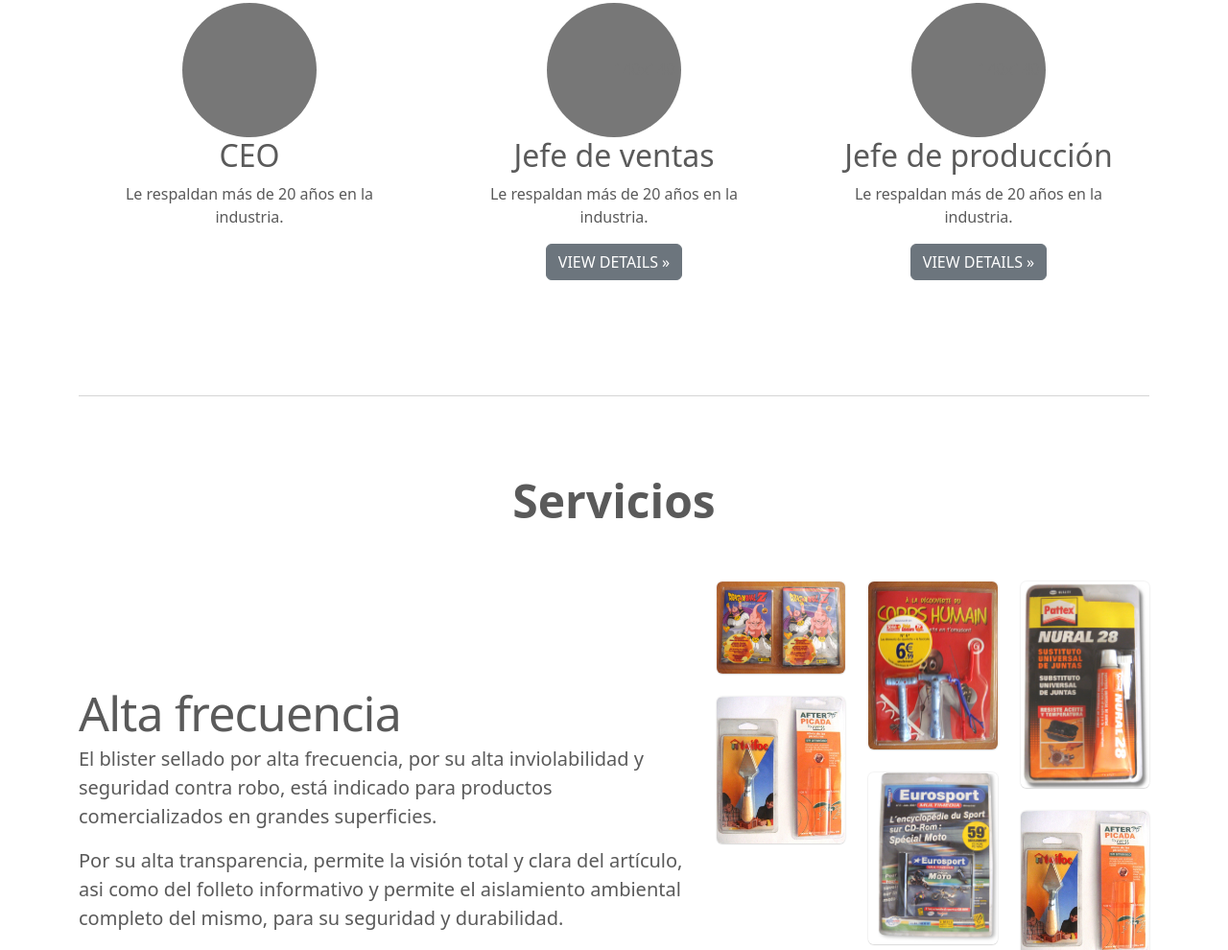
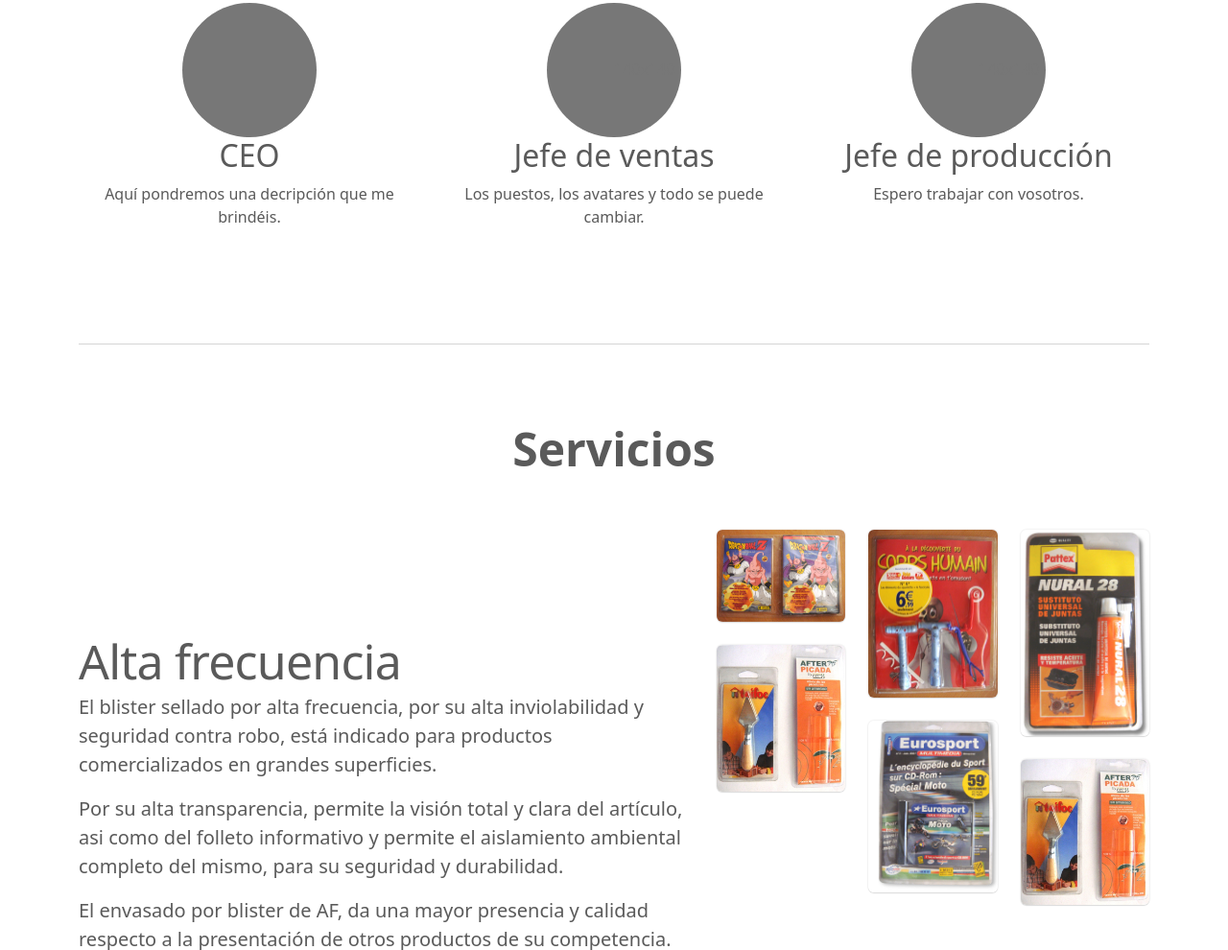
Before and after one commit to Benrhu/Industry-Theme, a plain HTML site: page index.html in a window 1280 px wide. Shown: the part 1266-2256 px from the top of the page at 96% size. Drawn offline with nearby package versions, Linux system fonts and the light colour scheme.

Commit message:
Funny sales method applied

```diff
--- a/index.html
+++ b/index.html
@@ -49,7 +49,7 @@
           <!-- Collapsible wrapper -->
           <div class=" navbar-collapse" id="navbarSupportedContent">
             <!-- Navbar brand -->
-            <a class="navbar-brand mt-2 mt-lg-0" href="#">
+            <a class="navbar-brand mt-2 mt-lg-0" href="./index.html">
               <img
               src="./img/logo_blispack.png"
               height="55"
@@ -189,7 +189,7 @@
 
             <h2>CEO</h2>
             <p>
-              Le respaldan más de 20 años en la industria.
+              Aquí pondremos una decripción que me brindéis.
             </p>
           </div>
           <!-- /.col-lg-4 -->
@@ -211,10 +211,7 @@
 
             <h2>Jefe de ventas</h2>
             <p>
-              Le respaldan más de 20 años en la industria.
-            </p>
-            <p>
-              <a class="btn btn-secondary" href="#">View details &raquo;</a>
+              Los puestos, los avatares y todo se puede cambiar.
             </p>
           </div>
           <!-- /.col-lg-4 -->
@@ -236,10 +233,7 @@
 
             <h2>Jefe de producción</h2>
             <p>
-              Le respaldan más de 20 años en la industria.
-            </p>
-            <p>
-              <a class="btn btn-secondary" href="#">View details &raquo;</a>
+              Espero trabajar con vosotros.
             </p>
           </div>
           <!-- /.col-lg-4 -->
```
Also changed, not shown: contact.html (+1 -1 lines).
